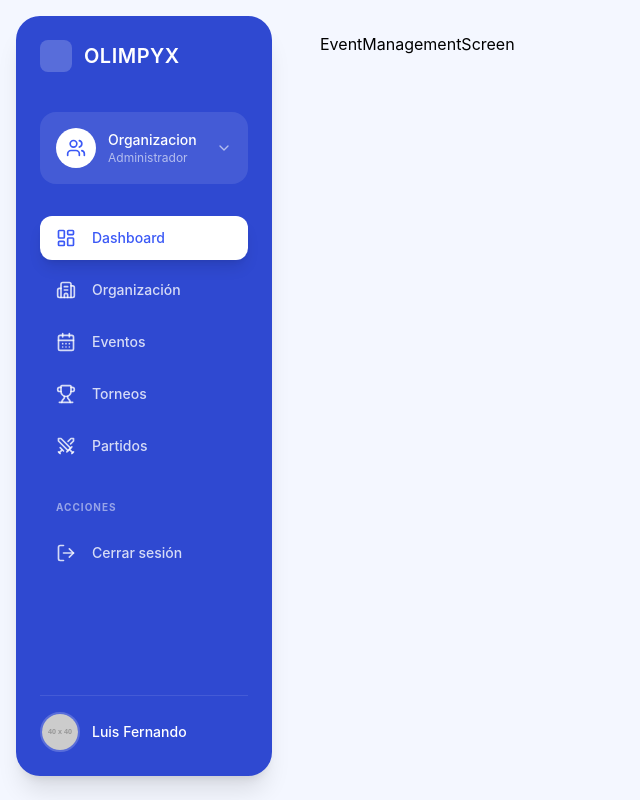
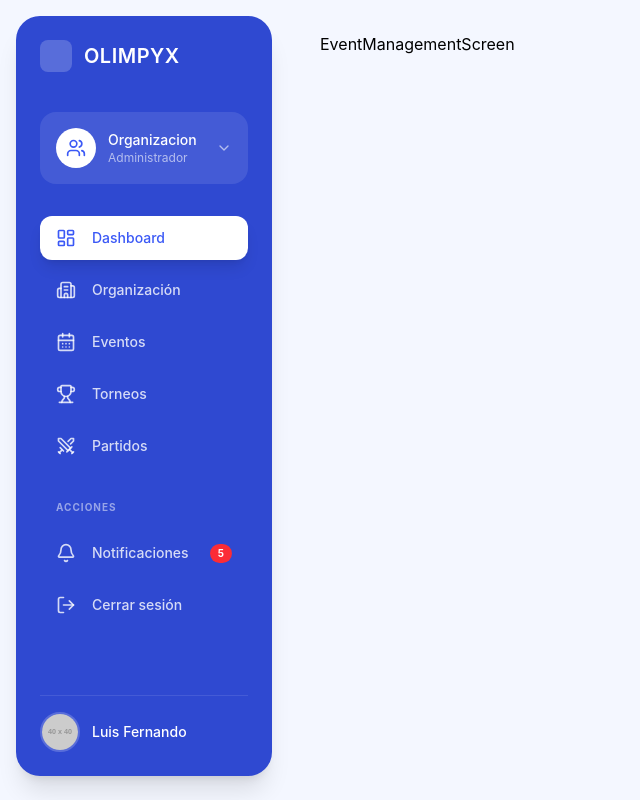
Before and after one commit to Sysari-Dev/Olimpyx-Frontend, a React (Vite) app: page /admin/eventos in a window 1280 px wide. Shown: the whole page, without its empty margins (0-640 px from the left). Built offline with nearby package versions, Linux system fonts and the light colour scheme.

Commit message:
Feat: Agregando Item de notificación

```diff
--- a/src/shared/components/organisms/Sidebar.tsx
+++ b/src/shared/components/organisms/Sidebar.tsx
@@ -7,6 +7,7 @@ import {
   LogOut,
   Users,
   ChevronDown,
+  Bell
 } from "lucide-react";
 import NavItem from "@molecules/NavItem";
 
@@ -45,7 +46,7 @@ const Sidebar = () => {
             Acciones
           </p>
         </div>
-
+        <NavItem icon={<Bell size={20} />} label="Notificaciones" badge={5}/>
         <NavItem icon={<LogOut size={20} />} label="Cerrar sesión" />
       </nav>
       <div className="flex items-center justify-between pt-4 border-t border-white/10">
```
